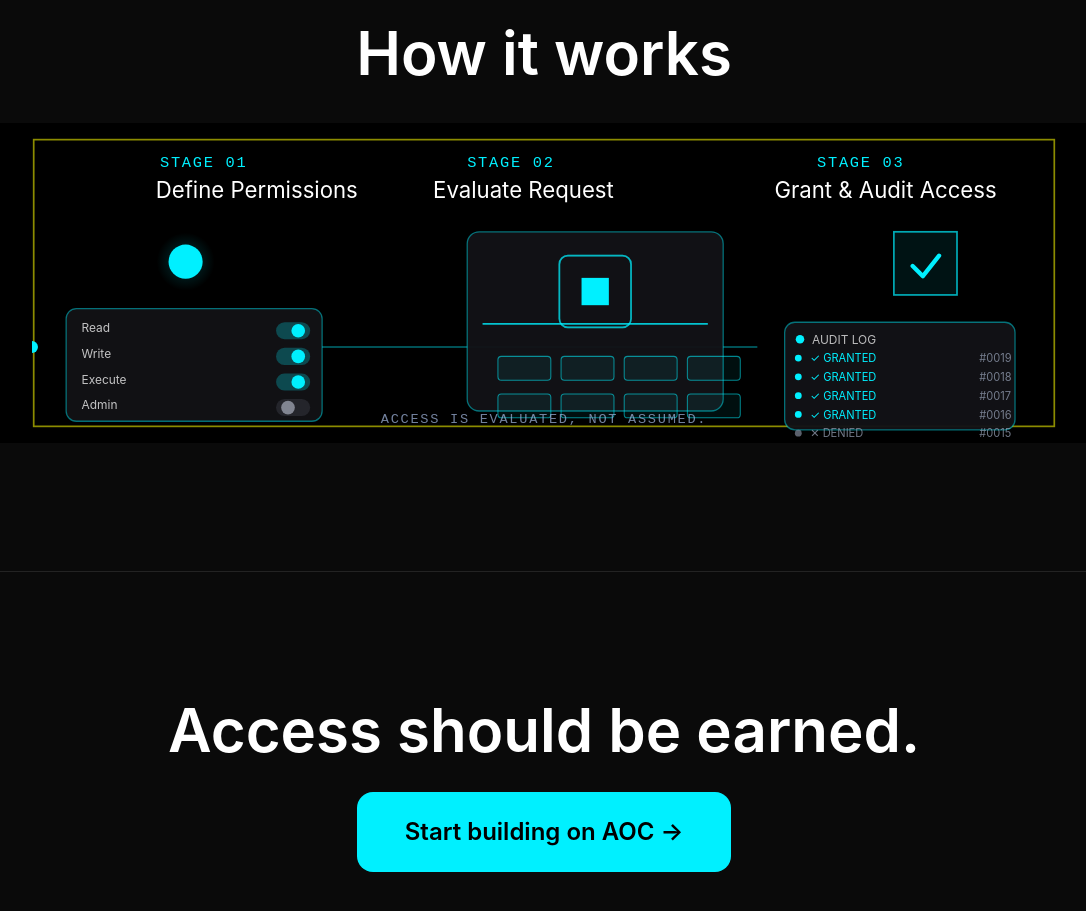
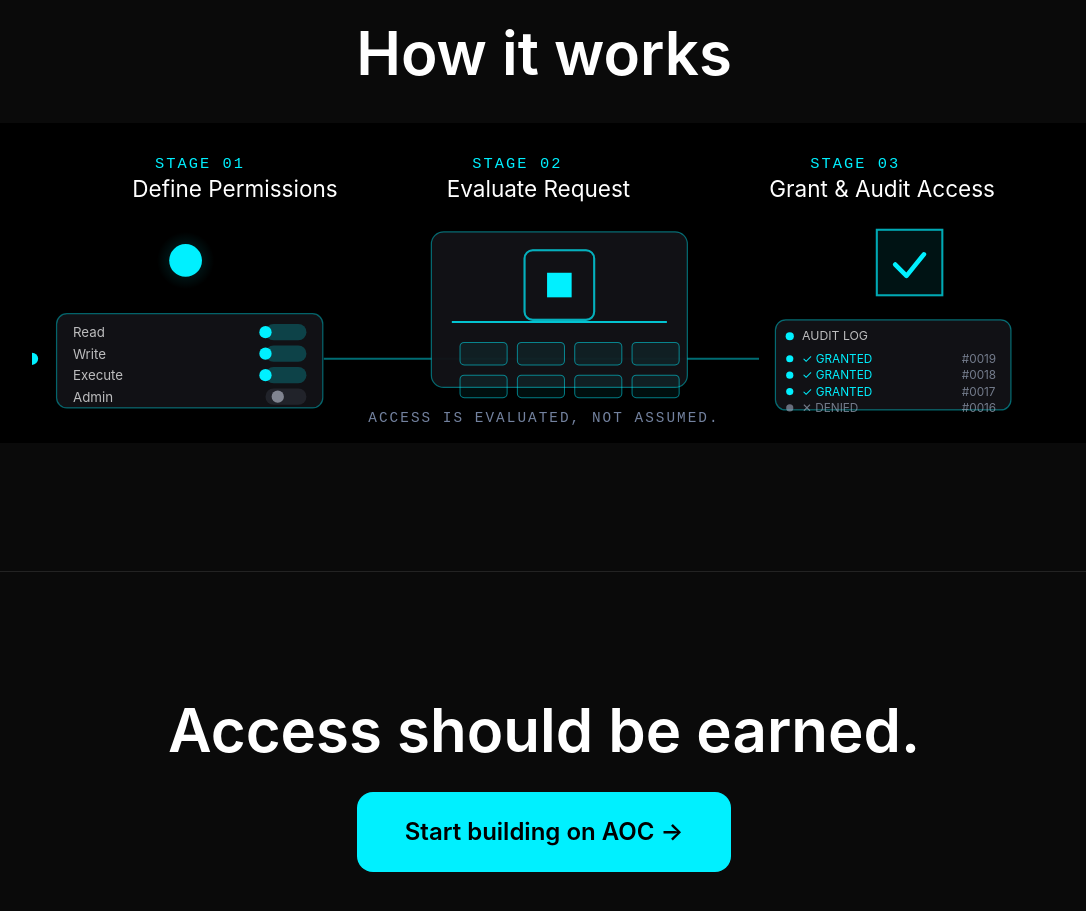
Before and after one commit to Architects-of-Change-Protocol/Architects_of_Change_Protocol, a React (Vite) app in the folder frontend/app/: page / in a window 1280 px wide. Shown: the part 3080-3991 px from the top of the page, without its empty margins (96-1182 px from the left). Built offline with nearby package versions, Linux system fonts and the light colour scheme.

Commit message:
Recenter and rescale how-it-works flow

```diff
--- a/frontend/app/src/landing/components/HowItWorksFlow.tsx
+++ b/frontend/app/src/landing/components/HowItWorksFlow.tsx
@@ -2,7 +2,7 @@
   return (
     <div className="w-full h-full min-h-[320px] flex items-center justify-center bg-black">
       <svg
-        viewBox="0 0 1200 340"
+        viewBox="0 0 1000 280"
         width="100%"
         height="100%"
         preserveAspectRatio="xMidYMid meet"
@@ -10,125 +10,108 @@
       >
         <defs>
           <radialGradient id="cyanGlow" cx="50%" cy="50%" r="50%">
-            <stop offset="0%" stopColor="#00f0ff" stopOpacity="0.22" />
+            <stop offset="0%" stopColor="#00f0ff" stopOpacity="0.18" />
             <stop offset="100%" stopColor="#00f0ff" stopOpacity="0" />
           </radialGradient>
         </defs>
 
-        {/* debug frame */}
-        <rect x="0" y="0" width="1200" height="340" fill="transparent" />
-        <rect x="2" y="2" width="1196" height="336" fill="none" stroke="rgba(255,255,0,0.55)" strokeWidth="2" />
-
         {/* stage labels */}
-        <text x="150" y="34" fill="#00f0ff" fontSize="18" fontFamily="Orbitron, monospace" letterSpacing="2">
+        <text x="120" y="28" fill="#00f0ff" fontSize="15" fontFamily="Orbitron, monospace" letterSpacing="2">
           STAGE 01
         </text>
-        <text x="145" y="70" fill="white" fontSize="26" fontFamily="Inter, Arial, sans-serif">
+        <text x="98" y="56" fill="white" fontSize="22" fontFamily="Inter, Arial, sans-serif">
           Define Permissions
         </text>
 
-        <text x="510" y="34" fill="#00f0ff" fontSize="18" fontFamily="Orbitron, monospace" letterSpacing="2">
+        <text x="430" y="28" fill="#00f0ff" fontSize="15" fontFamily="Orbitron, monospace" letterSpacing="2">
           STAGE 02
         </text>
-        <text x="470" y="70" fill="white" fontSize="26" fontFamily="Inter, Arial, sans-serif">
+        <text x="405" y="56" fill="white" fontSize="22" fontFamily="Inter, Arial, sans-serif">
           Evaluate Request
         </text>
 
-        <text x="920" y="34" fill="#00f0ff" fontSize="18" fontFamily="Orbitron, monospace" letterSpacing="2">
+        <text x="760" y="28" fill="#00f0ff" fontSize="15" fontFamily="Orbitron, monospace" letterSpacing="2">
           STAGE 03
         </text>
-        <text x="870" y="70" fill="white" fontSize="26" fontFamily="Inter, Arial, sans-serif">
+        <text x="720" y="56" fill="white" fontSize="22" fontFamily="Inter, Arial, sans-serif">
           Grant & Audit Access
         </text>
 
-        {/* left orb */}
-        <circle cx="180" cy="145" r="34" fill="url(#cyanGlow)" />
-        <circle cx="180" cy="145" r="20" fill="#00f0ff">
+        {/* stage 1 orb */}
+        <circle cx="150" cy="118" r="28" fill="url(#cyanGlow)" />
+        <circle cx="150" cy="118" r="16" fill="#00f0ff">
           <animate attributeName="opacity" values="0.55;1;0.55" dur="1.8s" repeatCount="indefinite" />
         </circle>
 
-        {/* left permissions panel */}
-        <g transform="translate(40,200)">
-          <rect x="0" y="0" width="300" height="132" rx="12" fill="rgba(18,18,22,0.95)" stroke="rgba(0,240,255,0.45)" strokeWidth="1.5" />
-          <text x="18" y="28" fill="rgba(255,255,255,0.75)" fontSize="14" fontFamily="Inter, Arial, sans-serif">Read</text>
-          <text x="18" y="58" fill="rgba(255,255,255,0.75)" fontSize="14" fontFamily="Inter, Arial, sans-serif">Write</text>
-          <text x="18" y="88" fill="rgba(255,255,255,0.75)" fontSize="14" fontFamily="Inter, Arial, sans-serif">Execute</text>
-          <text x="18" y="118" fill="rgba(255,255,255,0.75)" fontSize="14" fontFamily="Inter, Arial, sans-serif">Admin</text>
+        {/* stage 1 permissions panel */}
+        <g transform="translate(24,170)">
+          <rect x="0" y="0" width="260" height="92" rx="10" fill="rgba(18,18,22,0.96)" stroke="rgba(0,240,255,0.4)" strokeWidth="1.2" />
 
-          {/* toggles */}
-          <g transform="translate(246,16)">
-            <rect x="0" y="0" width="40" height="20" rx="10" fill="rgba(0,240,255,0.25)" />
-            <circle cx="26" cy="10" r="8" fill="#00f0ff">
-              <animate attributeName="cx" values="14;26;14;26" dur="2.2s" repeatCount="indefinite" />
-            </circle>
-          </g>
-          <g transform="translate(246,46)">
-            <rect x="0" y="0" width="40" height="20" rx="10" fill="rgba(0,240,255,0.25)" />
-            <circle cx="26" cy="10" r="8" fill="#00f0ff">
-              <animate attributeName="cx" values="14;26;14;26" dur="2.2s" begin="0.25s" repeatCount="indefinite" />
-            </circle>
-          </g>
-          <g transform="translate(246,76)">
-            <rect x="0" y="0" width="40" height="20" rx="10" fill="rgba(0,240,255,0.25)" />
-            <circle cx="26" cy="10" r="8" fill="#00f0ff">
-              <animate attributeName="cx" values="14;26;14;26" dur="2.2s" begin="0.5s" repeatCount="indefinite" />
-            </circle>
-          </g>
-          <g transform="translate(246,106)">
-            <rect x="0" y="0" width="40" height="20" rx="10" fill="rgba(120,130,150,0.18)" />
-            <circle cx="14" cy="10" r="8" fill="rgba(180,185,200,0.65)" />
+          <text x="16" y="23" fill="rgba(255,255,255,0.72)" fontSize="13" fontFamily="Inter, Arial, sans-serif">Read</text>
+          <text x="16" y="44" fill="rgba(255,255,255,0.72)" fontSize="13" fontFamily="Inter, Arial, sans-serif">Write</text>
+          <text x="16" y="65" fill="rgba(255,255,255,0.72)" fontSize="13" fontFamily="Inter, Arial, sans-serif">Execute</text>
+          <text x="16" y="86" fill="rgba(255,255,255,0.72)" fontSize="13" fontFamily="Inter, Arial, sans-serif">Admin</text>
+
+          {[0, 1, 2].map((i) => (
+            <g key={i} transform={`translate(204, ${10 + i * 21})`}>
+              <rect x="0" y="0" width="40" height="16" rx="8" fill="rgba(0,240,255,0.22)" />
+              <circle cy="8" r="6" fill="#00f0ff">
+                <animate attributeName="cx" values="12;28;12;28" dur="2.2s" begin={`${i * 0.25}s`} repeatCount="indefinite" />
+              </circle>
+            </g>
+          ))}
+
+          <g transform="translate(204,73)">
+            <rect x="0" y="0" width="40" height="16" rx="8" fill="rgba(120,130,150,0.16)" />
+            <circle cx="12" cy="8" r="6" fill="rgba(180,185,200,0.65)" />
           </g>
         </g>
 
-        {/* main pipeline line */}
-        <line x1="340" y1="245" x2="850" y2="245" stroke="rgba(0,240,255,0.45)" strokeWidth="2" />
+        {/* pipeline */}
+        <line x1="285" y1="214" x2="710" y2="214" stroke="rgba(0,240,255,0.45)" strokeWidth="2" />
 
-        {/* moving pulse */}
-        <circle cy="245" r="7" fill="#00f0ff">
-          <animate attributeName="cx" values="340;850" dur="2.8s" repeatCount="indefinite" />
+        <circle cy="214" r="6" fill="#00f0ff">
+          <animate attributeName="cx" values="285;710" dur="2.6s" repeatCount="indefinite" />
           <animate attributeName="opacity" values="0.6;1;0.6" dur="1s" repeatCount="indefinite" />
         </circle>
 
-        {/* center engine */}
-        <g transform="translate(510,110)">
-          <rect x="0" y="0" width="300" height="210" rx="14" fill="rgba(18,18,22,0.96)" stroke="rgba(0,240,255,0.45)" strokeWidth="1.5" />
+        {/* stage 2 engine */}
+        <g transform="translate(390,90)">
+          <rect x="0" y="0" width="250" height="152" rx="12" fill="rgba(18,18,22,0.96)" stroke="rgba(0,240,255,0.42)" strokeWidth="1.2" />
 
-          {/* glow line */}
-          <line x1="18" y1="108" x2="282" y2="108" stroke="#00f0ff" strokeWidth="2" opacity="0.8">
-            <animate attributeName="opacity" values="0.35;1;0.35" dur="1.8s" repeatCount="indefinite" />
-          </line>
-
-          {/* rotating geometry */}
-          <g transform="translate(150,70)">
-            <rect x="-16" y="-16" width="32" height="32" fill="#00f0ff">
+          <g transform="translate(125,52)">
+            <rect x="-12" y="-12" width="24" height="24" fill="#00f0ff">
               <animateTransform attributeName="transform" type="rotate" values="0 0 0;360 0 0" dur="5s" repeatCount="indefinite" />
             </rect>
 
-            <rect x="-42" y="-42" width="84" height="84" rx="10" fill="none" stroke="rgba(0,240,255,0.6)" strokeWidth="2">
+            <rect x="-34" y="-34" width="68" height="68" rx="8" fill="none" stroke="rgba(0,240,255,0.58)" strokeWidth="2">
               <animateTransform attributeName="transform" type="rotate" values="0 0 0;360 0 0" dur="7s" repeatCount="indefinite" />
             </rect>
 
-            <rect x="-42" y="-42" width="84" height="84" rx="10" fill="none" stroke="rgba(0,240,255,0.35)" strokeWidth="2">
+            <rect x="-34" y="-34" width="68" height="68" rx="8" fill="none" stroke="rgba(0,240,255,0.32)" strokeWidth="2">
               <animateTransform attributeName="transform" type="rotate" values="0 0 0;-360 0 0" dur="9s" repeatCount="indefinite" />
             </rect>
           </g>
 
-          {/* lower blocks */}
-          <g transform="translate(36,146)">
+          <line x1="20" y1="88" x2="230" y2="88" stroke="#00f0ff" strokeWidth="2" opacity="0.8">
+            <animate attributeName="opacity" values="0.35;1;0.35" dur="1.8s" repeatCount="indefinite" />
+          </line>
+
+          <g transform="translate(28,108)">
             {[
-              [0, 0], [74, 0], [148, 0], [222, 0],
-              [0, 44], [74, 44], [148, 44], [222, 44],
+              [0, 0], [56, 0], [112, 0], [168, 0],
+              [0, 32], [56, 32], [112, 32], [168, 32],
             ].map(([x, y], i) => (
               <rect
                 key={i}
                 x={x}
                 y={y}
-                width="62"
-                height="28"
+                width="46"
+                height="22"
                 rx="4"
                 fill="rgba(0,240,255,0.06)"
-                stroke="rgba(0,240,255,0.55)"
-                strokeWidth="1.2"
+                stroke="rgba(0,240,255,0.5)"
+                strokeWidth="1"
               >
                 <animate attributeName="fill-opacity" values="0.18;0.55;0.18" dur="2.2s" begin={`${i * 0.12}s`} repeatCount="indefinite" />
               </rect>
@@ -136,19 +119,19 @@
           </g>
         </g>
 
-        {/* right check badge */}
-        <g transform="translate(1010,110)">
-          <rect x="0" y="0" width="74" height="74" fill="rgba(0,240,255,0.08)" stroke="rgba(0,240,255,0.7)" strokeWidth="2" />
-          <path d="M 22 40 L 34 52 L 53 28" fill="none" stroke="#00f0ff" strokeWidth="5" strokeLinecap="round" strokeLinejoin="round">
+        {/* stage 3 badge */}
+        <g transform="translate(825,88)">
+          <rect x="0" y="0" width="64" height="64" fill="rgba(0,240,255,0.08)" stroke="rgba(0,240,255,0.7)" strokeWidth="2" />
+          <path d="M 18 34 L 29 45 L 46 24" fill="none" stroke="#00f0ff" strokeWidth="4.5" strokeLinecap="round" strokeLinejoin="round">
             <animate attributeName="opacity" values="0.55;1;0.55" dur="1.2s" repeatCount="indefinite" />
           </path>
         </g>
 
-        {/* audit log panel */}
-        <g transform="translate(882,216)">
-          <rect x="0" y="0" width="270" height="126" rx="12" fill="rgba(18,18,22,0.96)" stroke="rgba(0,240,255,0.45)" strokeWidth="1.5" />
-          <circle cx="18" cy="20" r="5" fill="#00f0ff" />
-          <text x="32" y="25" fill="rgba(255,255,255,0.72)" fontSize="14" fontFamily="Inter, Arial, sans-serif">
+        {/* stage 3 audit panel */}
+        <g transform="translate(726,176)">
+          <rect x="0" y="0" width="230" height="88" rx="10" fill="rgba(18,18,22,0.96)" stroke="rgba(0,240,255,0.42)" strokeWidth="1.2" />
+          <circle cx="14" cy="16" r="4" fill="#00f0ff" />
+          <text x="26" y="20" fill="rgba(255,255,255,0.72)" fontSize="12" fontFamily="Inter, Arial, sans-serif">
             AUDIT LOG
           </text>
 
@@ -156,17 +139,16 @@
             ['✓ GRANTED', '#0019'],
             ['✓ GRANTED', '#0018'],
             ['✓ GRANTED', '#0017'],
-            ['✓ GRANTED', '#0016'],
-            ['✕ DENIED', '#0015'],
+            ['✕ DENIED', '#0016'],
           ].map(([label, id], i) => (
-            <g key={i} transform={`translate(16, ${42 + i * 22})`}>
-              <circle cx="0" cy="0" r="4" fill={i === 4 ? 'rgba(150,160,180,0.6)' : '#00f0ff'}>
+            <g key={i} transform={`translate(14, ${38 + i * 16})`}>
+              <circle cx="0" cy="0" r="3.5" fill={i === 3 ? 'rgba(150,160,180,0.65)' : '#00f0ff'}>
                 <animate attributeName="opacity" values="0.35;1;0.35" dur="2s" begin={`${i * 0.18}s`} repeatCount="indefinite" />
               </circle>
-              <text x="14" y="5" fill={i === 4 ? 'rgba(150,160,180,0.75)' : '#00f0ff'} fontSize="13" fontFamily="Inter, Arial, sans-serif">
+              <text x="12" y="4" fill={i === 3 ? 'rgba(150,160,180,0.75)' : '#00f0ff'} fontSize="11.5" fontFamily="Inter, Arial, sans-serif">
                 {label}
               </text>
-              <text x="212" y="5" fill="rgba(150,160,180,0.75)" fontSize="13" fontFamily="Inter, Arial, sans-serif">
+              <text x="168" y="4" fill="rgba(150,160,180,0.75)" fontSize="11.5" fontFamily="Inter, Arial, sans-serif">
                 {id}
               </text>
             </g>
@@ -175,11 +157,11 @@
 
         {/* footer caption */}
         <text
-          x="600"
-          y="334"
+          x="500"
+          y="276"
           textAnchor="middle"
           fill="rgba(160,180,220,0.72)"
-          fontSize="16"
+          fontSize="14"
           letterSpacing="2"
           fontFamily="Orbitron, monospace"
         >
```
